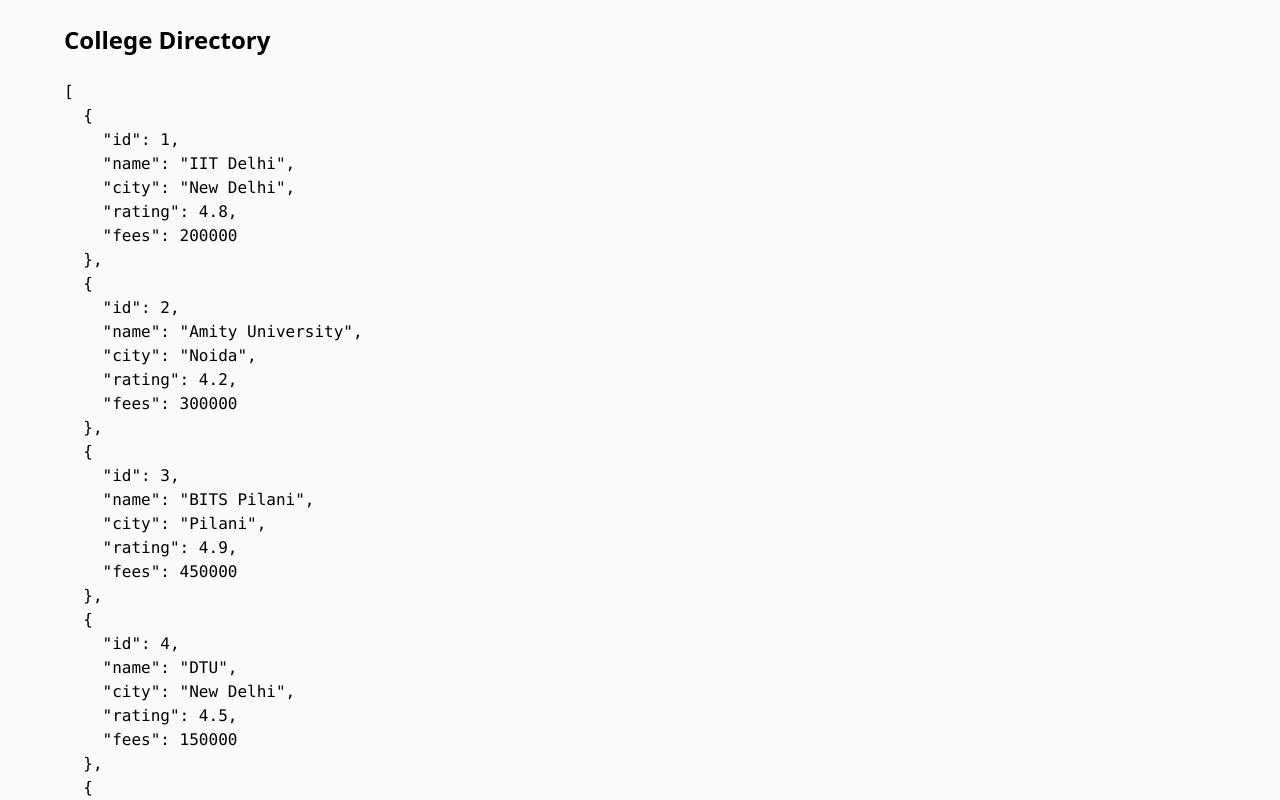
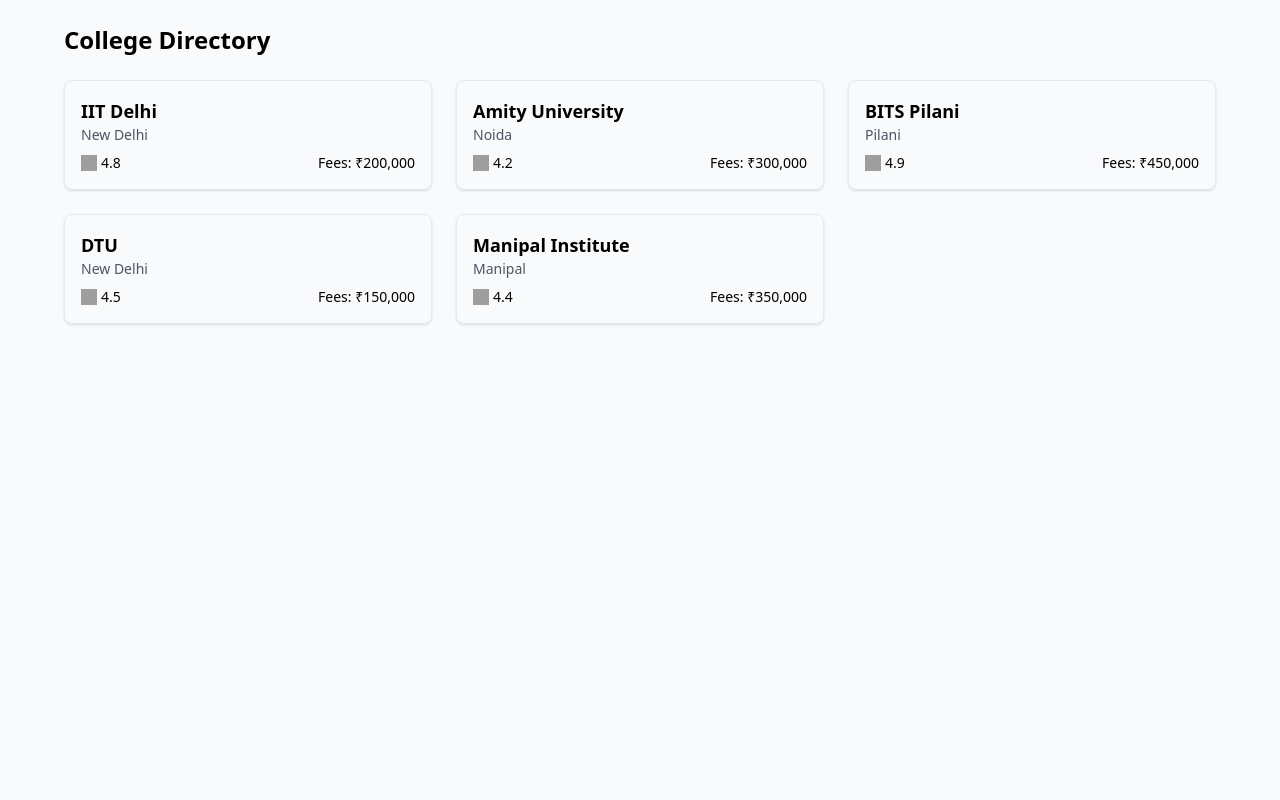
Before and after one commit to rachit012/The-College-Directory, a React (Vite) app: page / in a window 1280 px wide. Shown: the top 800 px of the page. Built offline with nearby package versions, Linux system fonts and the light colour scheme; grey boxes are pictures that could not be loaded.

Commit message:
added colleges card

```diff
--- a/src/App.jsx
+++ b/src/App.jsx
@@ -1,4 +1,5 @@
 import { colleges } from "./data/colleges";
+import CollegeCard from "./components/CollegeCard";
 
 export default function App() {
   return (
@@ -8,7 +9,11 @@
           College Directory
         </h1>
 
-        <pre>{JSON.stringify(colleges, null, 2)}</pre>
+        <div className="grid grid-cols-1 sm:grid-cols-2 lg:grid-cols-3 gap-6">
+          {colleges.map(college => (
+            <CollegeCard key={college.id} college={college} />
+          ))}
+        </div>
       </div>
     </div>
   );
--- /dev/null
+++ b/src/components/CollegeCard.jsx
@@ -0,0 +1,22 @@
+export default function CollegeCard({ college }) {
+  return (
+    <div className="border rounded-lg p-4 shadow hover:shadow-md transition">
+      <h2 className="text-lg font-semibold">{college.name}</h2>
+      <p className="text-sm text-gray-600">{college.city}</p>
+
+      <div className="mt-2 flex justify-between text-sm">
+        <div className="flex items-center gap-1">
+          <img
+            src="https://twemoji.maxcdn.com/v/latest/72x72/2b50.png"
+            alt="star"
+            className="w-4 h-4"
+          />
+          <span>{college.rating}</span>
+        </div>
+        <span className="font-medium">
+          Fees: ₹{college.fees.toLocaleString()}
+        </span>
+      </div>
+    </div>
+  );
+}
```
